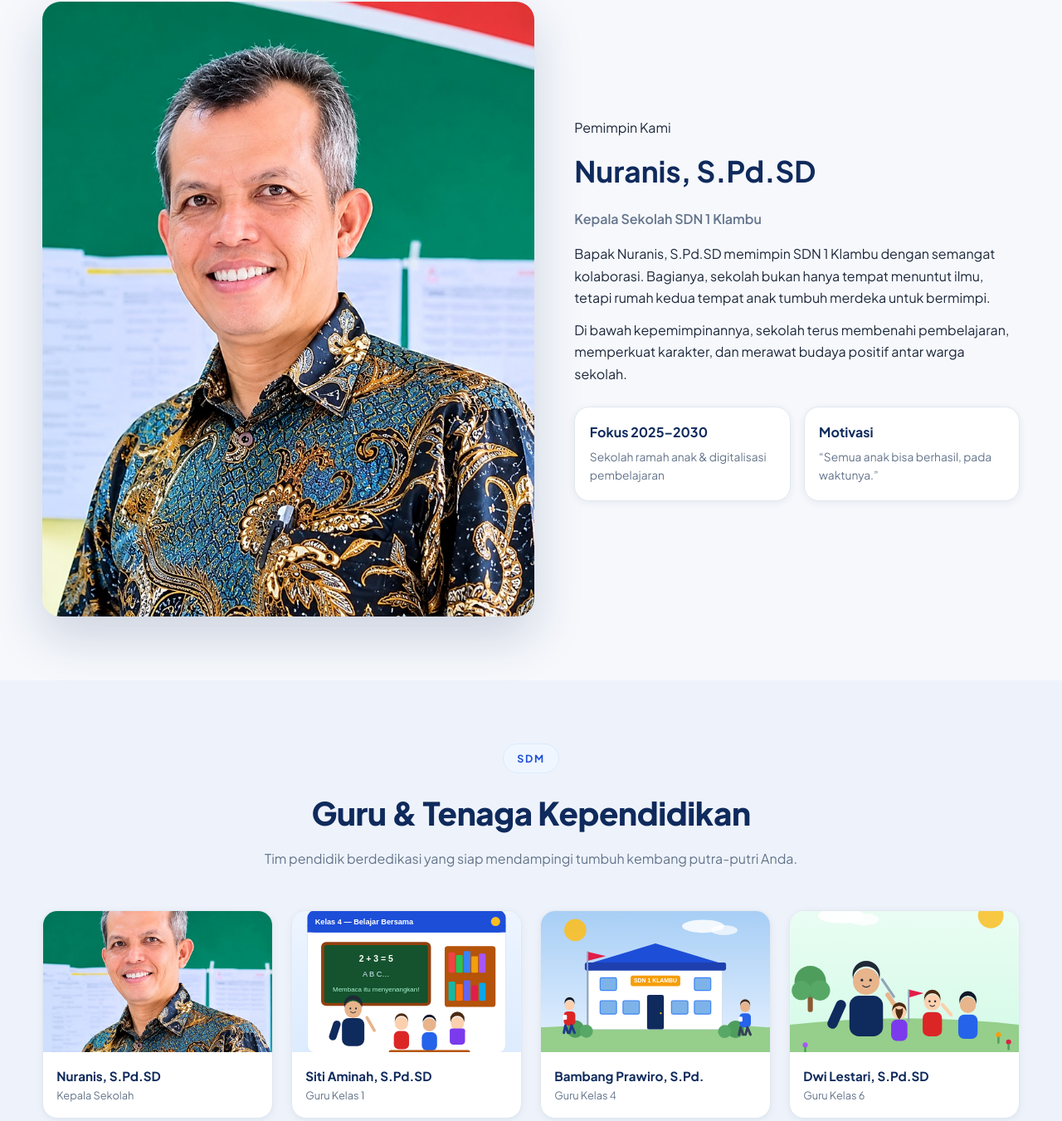
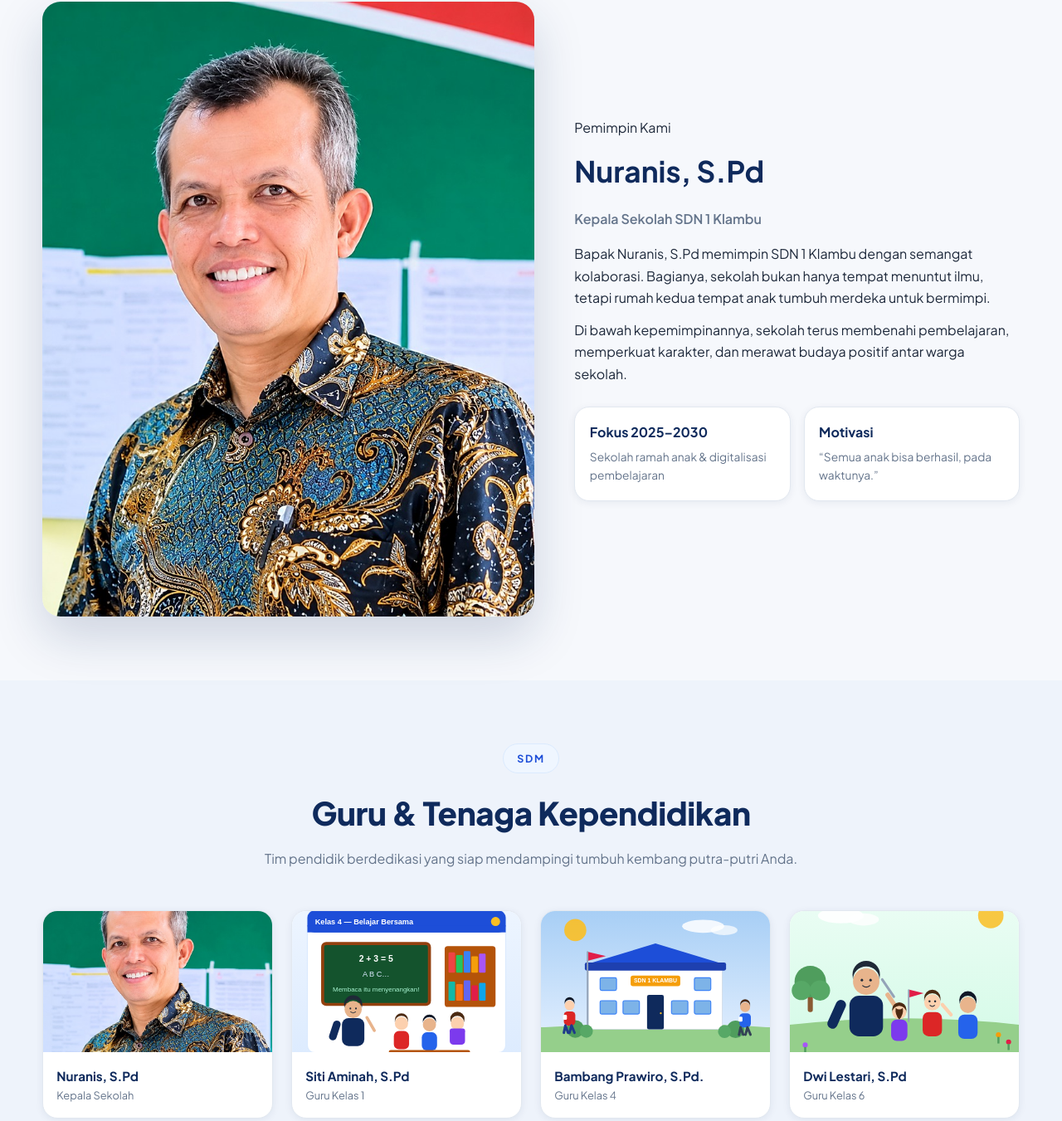
Before and after one commit to muhammadzaidun32-hub/sdn1klambu, a plain HTML site: page profil.html in a window 1280 px wide. Shown: the part 2442-3793 px from the top of the page at 83% size. Drawn offline with Linux system fonts and the light colour scheme.

Commit message:
Gelar kepala sekolah: S.Pd.SD menjadi S.Pd

```diff
--- a/profil.html
+++ b/profil.html
@@ -4,7 +4,7 @@
 <meta charset="UTF-8">
 <meta name="viewport" content="width=device-width, initial-scale=1.0">
 <title>Profil Sekolah — SDN 1 Klambu</title>
-<meta name="description" content="Profil, visi misi, sejarah, dan data SD Negeri 1 Klambu Kecamatan Klambu Kabupaten Grobogan. Kepala Sekolah: Nuranis, S.Pd.SD.">
+<meta name="description" content="Profil, visi misi, sejarah, dan data SD Negeri 1 Klambu Kecamatan Klambu Kabupaten Grobogan. Kepala Sekolah: Nuranis, S.Pd">
 <link rel="icon" type="image/svg+xml" href="assets/img/logo.svg">
 <link rel="preconnect" href="https://fonts.googleapis.com">
 <link rel="preconnect" href="https://fonts.gstatic.com" crossorigin>
@@ -143,13 +143,13 @@
 <section class="sec" style="padding-top:0">
   <div class="container profile-grid">
     <div class="reveal">
-      <img src="assets/img/kepsek-asli.jpg" alt="Kepala Sekolah Nuranis, S.Pd.SD" class="rounded" style="border-radius:22px;box-shadow:var(--shadow-lg)">
+      <img src="assets/img/kepsek-asli.jpg" alt="Kepala Sekolah Nuranis, S.Pd" class="rounded" style="border-radius:22px;box-shadow:var(--shadow-lg)">
     </div>
     <div class="reveal">
       <span class="kicker">Pemimpin Kami</span>
-      <h2 style="font-size:clamp(1.6rem,3vw,2.2rem);color:var(--blue-900);margin:.6rem 0 1rem">Nuranis, S.Pd.SD</h2>
+      <h2 style="font-size:clamp(1.6rem,3vw,2.2rem);color:var(--blue-900);margin:.6rem 0 1rem">Nuranis, S.Pd</h2>
       <p style="color:var(--mute);font-weight:600;margin-bottom:1rem">Kepala Sekolah SDN 1 Klambu</p>
-      <p>Bapak Nuranis, S.Pd.SD memimpin SDN 1 Klambu dengan semangat kolaborasi. Bagianya, sekolah bukan hanya tempat menuntut ilmu, tetapi rumah kedua tempat anak tumbuh merdeka untuk bermimpi.</p>
+      <p>Bapak Nuranis, S.Pd memimpin SDN 1 Klambu dengan semangat kolaborasi. Bagianya, sekolah bukan hanya tempat menuntut ilmu, tetapi rumah kedua tempat anak tumbuh merdeka untuk bermimpi.</p>
       <p style="margin-top:.8rem">Di bawah kepemimpinannya, sekolah terus membenahi pembelajaran, memperkuat karakter, dan merawat budaya positif antar warga sekolah.</p>
       <div class="grid-2" style="margin-top:1.6rem;gap:1rem">
         <div class="card"><div class="card-body" style="padding:1.1rem"><strong style="color:var(--blue-900)">Fokus 2025–2030</strong><p style="font-size:.86rem;color:var(--mute);margin-top:.3rem">Sekolah ramah anak &amp; digitalisasi pembelajaran</p></div></div>
@@ -168,10 +168,10 @@
       <p>Tim pendidik berdedikasi yang siap mendampingi tumbuh kembang putra-putri Anda.</p>
     </div>
     <div class="grid-4">
-      <div class="card reveal"><img src="assets/img/kepsek-asli-square.jpg" alt="Kepala Sekolah" style="height:170px;width:100%;object-fit:cover"><div class="card-body" style="padding:1rem"><strong style="color:var(--blue-900);font-size:.95rem">Nuranis, S.Pd.SD</strong><div style="font-size:.8rem;color:var(--mute)">Kepala Sekolah</div></div></div>
-      <div class="card reveal"><img src="assets/img/kelas-belajar.svg" alt="Guru kelas" style="height:170px;width:100%;object-fit:cover"><div class="card-body" style="padding:1rem"><strong style="color:var(--blue-900);font-size:.95rem">Siti Aminah, S.Pd.SD</strong><div style="font-size:.8rem;color:var(--mute)">Guru Kelas 1</div></div></div>
+      <div class="card reveal"><img src="assets/img/kepsek-asli-square.jpg" alt="Kepala Sekolah" style="height:170px;width:100%;object-fit:cover"><div class="card-body" style="padding:1rem"><strong style="color:var(--blue-900);font-size:.95rem">Nuranis, S.Pd</strong><div style="font-size:.8rem;color:var(--mute)">Kepala Sekolah</div></div></div>
+      <div class="card reveal"><img src="assets/img/kelas-belajar.svg" alt="Guru kelas" style="height:170px;width:100%;object-fit:cover"><div class="card-body" style="padding:1rem"><strong style="color:var(--blue-900);font-size:.95rem">Siti Aminah, S.Pd</strong><div style="font-size:.8rem;color:var(--mute)">Guru Kelas 1</div></div></div>
       <div class="card reveal"><img src="assets/img/sekolah-depan.svg" alt="Guru kelas" style="height:170px;width:100%;object-fit:cover"><div class="card-body" style="padding:1rem"><strong style="color:var(--blue-900);font-size:.95rem">Bambang Prawiro, S.Pd.</strong><div style="font-size:.8rem;color:var(--mute)">Guru Kelas 4</div></div></div>
-      <div class="card reveal"><img src="assets/img/guru-siswi.svg" alt="Guru kelas" style="height:170px;width:100%;object-fit:cover"><div class="card-body" style="padding:1rem"><strong style="color:var(--blue-900);font-size:.95rem">Dwi Lestari, S.Pd.SD</strong><div style="font-size:.8rem;color:var(--mute)">Guru Kelas 6</div></div></div>
+      <div class="card reveal"><img src="assets/img/guru-siswi.svg" alt="Guru kelas" style="height:170px;width:100%;object-fit:cover"><div class="card-body" style="padding:1rem"><strong style="color:var(--blue-900);font-size:.95rem">Dwi Lestari, S.Pd</strong><div style="font-size:.8rem;color:var(--mute)">Guru Kelas 6</div></div></div>
     </div>
     <p style="text-align:center;color:var(--mute);font-size:.88rem;margin-top:1.6rem">... dan 14 guru &amp; tenaga kependidikan lainnya. <em>*(Data nama guru dapat disesuaikan dengan kondisi terkini oleh operator sekolah.)*</em></p>
   </div>
```
Also changed, not shown: index.html (+4 -4 lines).
